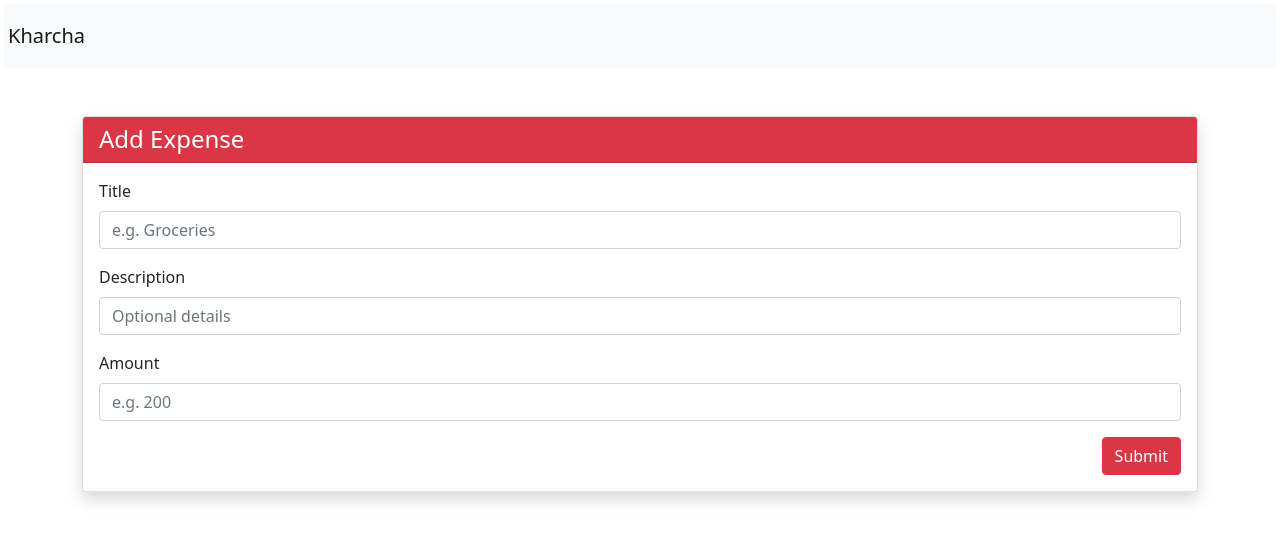
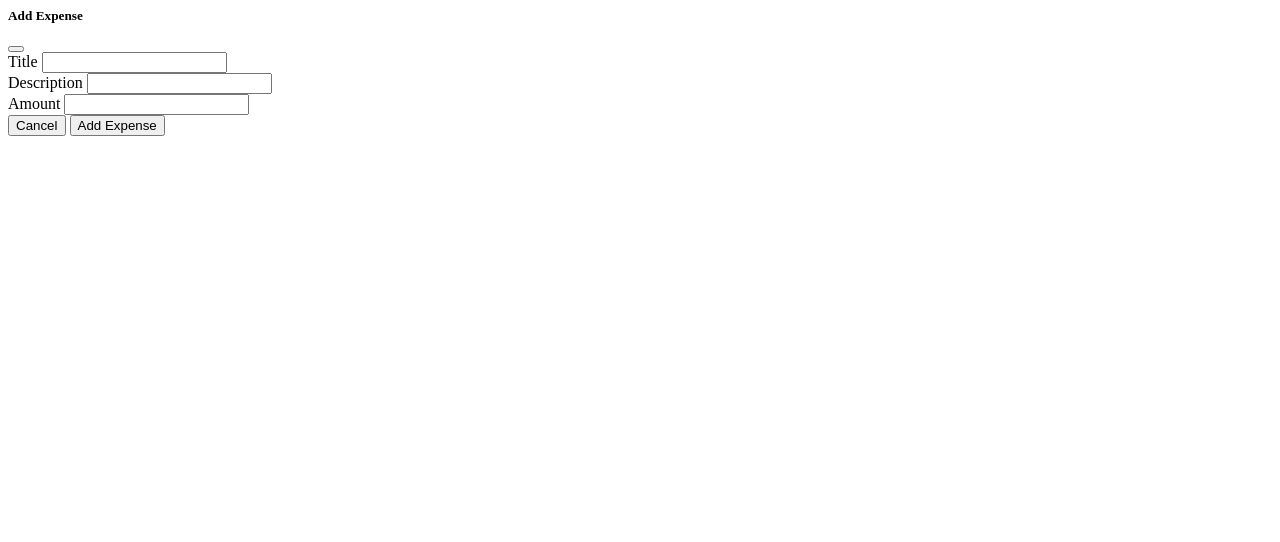
Before and after one commit to Niraj-commits/Kharcha, a Django app: template templates/card_details/add_expense.html in a window 1280 px wide. Shown: the top 542 px of the page. Run offline with Django 5.2, Linux system fonts and the light colour scheme; the template is opened without the code that fills it, so the values that code supplies are empty.

Commit message:
added modal for pages for edit,delete,add_income and add_expense

```diff
--- a/templates/base.html
+++ b/templates/base.html
@@ -12,11 +12,11 @@
     {% for message in messages %}
     {{message}}
     {% endfor %}
+
     <nav class="navbar navbar-expand-lg navbar-light bg-light m-1">
       <a class="navbar-brand m-1" href="/">Kharcha</a>
 
   </nav>
-
     {% block body %}{% endblock %}
     <script src="https://cdn.jsdelivr.net/npm/bootstrap@5.0.2/dist/js/bootstrap.bundle.min.js" integrity="sha384-MrcW6ZMFYlzcLA8Nl+NtUVF0sA7MsXsP1UyJoMp4YLEuNSfAP+JcXn/tWtIaxVXM" crossorigin="anonymous"></script>
 </body>
--- a/templates/card_details/add_expense.html
+++ b/templates/card_details/add_expense.html
@@ -1,37 +1,31 @@
-{% extends "base.html" %}
-
-{% block title %}Add Expense{% endblock title %}
-
-{% block body %}
-<div class="container mt-5">
-  <div class="card shadow">
-    <div class="card-header bg-danger text-white">
-      <h4 class="mb-0">Add Expense</h4>
-    </div>
-    <div class="card-body">
-      <form action="{% url 'add_expense' card_details.id %}" method="post">
+<div class="modal fade" id="addExpenseModal" tabindex="-1" aria-labelledby="addExpenseModalLabel" aria-hidden="true">
+  <div class="modal-dialog">
+    <div class="modal-content">
+      <form method="POST" action="{% url 'add_expense' card_details.id %}">
         {% csrf_token %}
-
-        <div class="mb-3">
-          <label for="title" class="form-label">Title</label>
-          <input type="text" name="title" id="title" class="form-control" placeholder="e.g. Groceries">
+        <div class="modal-header">
+          <h5 class="modal-title" id="addExpenseModalLabel">Add Expense</h5>
+          <button type="button" class="btn-close" data-bs-dismiss="modal" aria-label="Close"></button>
         </div>
-
-        <div class="mb-3">
-          <label for="description" class="form-label">Description</label>
-          <input type="text" name="description" id="description" class="form-control" placeholder="Optional details">
+        <div class="modal-body">
+          <div class="mb-3">
+            <label class="form-label">Title</label>
+            <input type="text" class="form-control" name="title" required>
+          </div>
+          <div class="mb-3">
+            <label class="form-label">Description</label>
+            <input type="text" class="form-control" name="description">
+          </div>
+          <div class="mb-3">
+            <label class="form-label">Amount</label>
+            <input type="number" class="form-control" name="amount" required>
+          </div>
         </div>
-
-        <div class="mb-3">
-          <label for="amount" class="form-label">Amount</label>
-          <input type="number" name="amount" id="amount" class="form-control" placeholder="e.g. 200">
-        </div>
-
-        <div class="text-end">
-          <button type="submit" class="btn btn-danger">Submit</button>
+        <div class="modal-footer">
+          <button type="button" class="btn btn-secondary" data-bs-dismiss="modal">Cancel</button>
+          <button type="submit" class="btn btn-danger">Add Expense</button>
         </div>
       </form>
     </div>
   </div>
 </div>
-{% endblock body %}
--- a/tracker/views.py
+++ b/tracker/views.py
@@ -56,7 +56,7 @@ def Add_Expense(request,pk):
         return redirect('view_details',pk=pk)
 
     context= {"card_details": card_details}
-    return render(request,'card_details/add_expense.html',context)
+    return render(request,'card_details/view.html',context)
 
 
 def Add_Income(request,pk):
@@ -72,7 +72,7 @@ def Add_Income(request,pk):
         return redirect('view_details',pk=pk)
 
     context= {"card_details": card_details}
-    return render(request,'card_details/add_income.html',context)
+    return render(request,'card_details/view.html',context)
 
 def edit_card_details(request,pk,edit_id):
 
@@ -94,7 +94,7 @@ def edit_card_details(request,pk,edit_id):
         item_detail.save()
         return redirect('view_details',pk = pk)
 
-    return render(request,'card_details/edit.html',context)
+    return render(request,'card_details/view.html',context)
 
 def delete_card_details(request,pk,delete_id):
 
```
Also changed, not shown: templates/card_details/add_income.html (+23 -29 lines), templates/card_details/delete.html (+22 -0 lines), templates/card_details/edit.html (+21 -37 lines), templates/card_details/view.html (+33 -8 lines).
